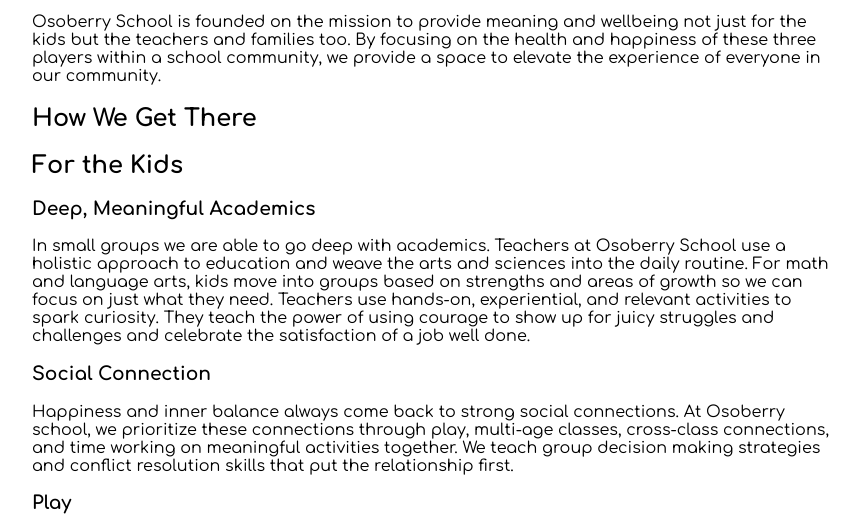
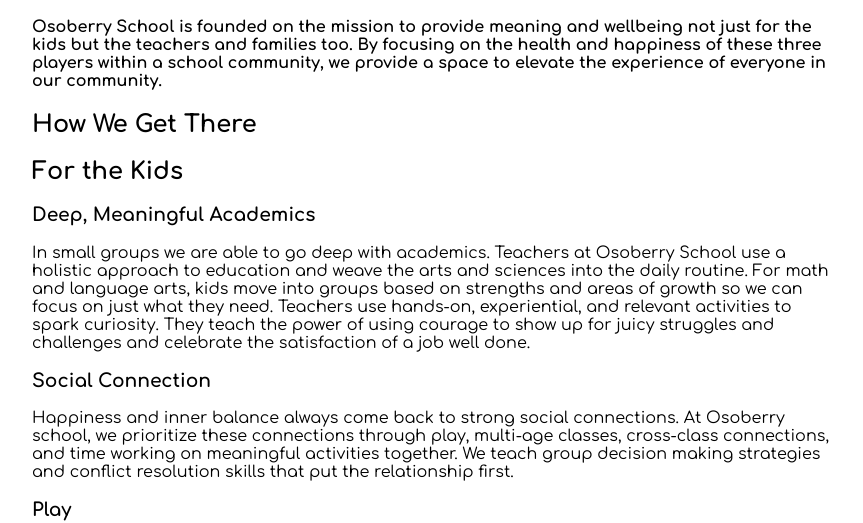
Before and after one commit to matthewsouther/osoberry, an Eleventy site: page src/about.md in a window 1280 px wide. Shown: the part 280-803 px from the top of the page, without its empty margins (208-1071 px from the left). Built offline with nearby package versions, Linux system fonts and the light colour scheme; Eleventy itself is replaced by a stand-in of ours; files that its build step writes are made by us from their sources.

Commit message:
Update Page “about”

```diff
--- a/src/about.md
+++ b/src/about.md
@@ -7,7 +7,7 @@
   key: About
   order: 2
 ---
-Osoberry School is founded on the mission to provide meaning and wellbeing not just for the kids but the teachers and families too. By focusing on the health and happiness of these three players within a school community, we provide a space to elevate the experience of everyone in our community.
+#### Osoberry School is founded on the mission to provide meaning and wellbeing not just for the kids but the teachers and families too. By focusing on the health and happiness of these three players within a school community, we provide a space to elevate the experience of everyone in our community.
 
 ## How We Get There
 
```
